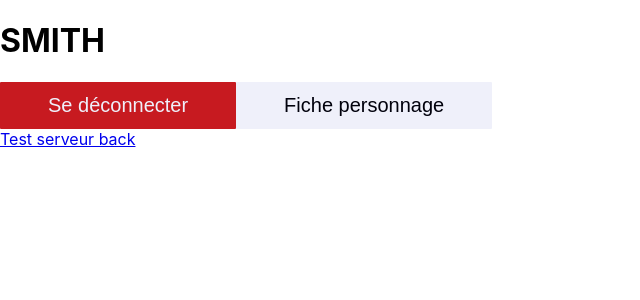
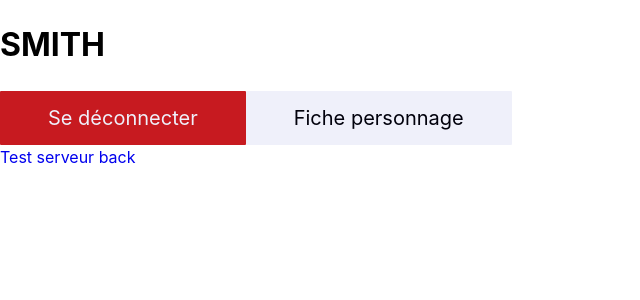
Before and after one commit to valentinEutrope/Smith, a React (Create React App) app in the folder src/client/: page / in a window 1280 px wide. Shown: the top 300 px of the page, without its empty margins (0-640 px from the left). Built offline with nearby package versions, Linux system fonts and the light colour scheme.

Commit message:
implement the global style

```diff
--- a/src/client/src/App.js
+++ b/src/client/src/App.js
@@ -1,5 +1,6 @@
 import React from "react";
 import { BrowserRouter as Router, Switch, Route } from "react-router-dom";
+import GlobalStyle from "./config/theme/defaultTheme/GlobalStyle";
 
 import Providers from "./Providers";
 import Home from "./Pages/Home";
@@ -9,6 +10,8 @@ import Back from "./Pages/Back";
 
 const App = () => {
   return (
+    <>
+      <GlobalStyle />
       <Providers>
         <Router>
           <Switch>
@@ -27,6 +30,7 @@ const App = () => {
           </Switch>
         </Router>
       </Providers>
+    </>
   );
 };
 
--- a/src/client/src/config/theme/defaultTheme/GlobalStyle.js
+++ b/src/client/src/config/theme/defaultTheme/GlobalStyle.js
@@ -1,7 +1,7 @@
 import { createGlobalStyle } from "styled-components";
-import { th } from "../../helpers/themeHelpers";
+import { th } from "../themeHelpers";
 
-export const GlobalStyle = createGlobalStyle`
+const GlobalStyle = createGlobalStyle`
   /* Box sizing rules */
   *,
   *::before,
@@ -82,30 +82,30 @@ export const GlobalStyle = createGlobalStyle`
 
   /* ==== Typography ==== */
   html {
-    font-size: ${th("variables.fontSize.base", "em")`};
+    font-size: ${th("variables.fontSize.base", "em")};
   }
 
   body {
-    ${th("typography.body")}
+    font-family: ${th("typography.body")};
     line-height: ${th("variables.lineHeight")};
   }
 
   h1,
   h2,
   h3 {
-    ${th("typography.title")}
+    font-family: ${th("typography.title")};
     font-weight: bold;
     text-transform: uppercase;
   }
 
   h1 {
-    font-size: ${th("variables.fontSize.header.big")}
+    font-size: ${th("variables.fontSize.header.big")};
   }
   h2 {
-    font-size: ${th("variables.fontSize.header.medium")}
+    font-size: ${th("variables.fontSize.header.medium")};
   }
   h3 {
-    font-size: ${th("variables.fontSize.header.small")}
+    font-size: ${th("variables.fontSize.header.small")};
   }
 
   a {
@@ -113,9 +113,10 @@ export const GlobalStyle = createGlobalStyle`
   }
 
 
-/* ==== Colors ==== */
-body {
-  background-color: ${th("colors.white.500")};
-}
+  /* ==== Colors ==== */
+  body {
+    background-color: ${th("colors.white.500")};
+  }
+`;
 
-`;
+export default GlobalStyle;
```
Lines whose indentation alone changed are shown as unchanged.
